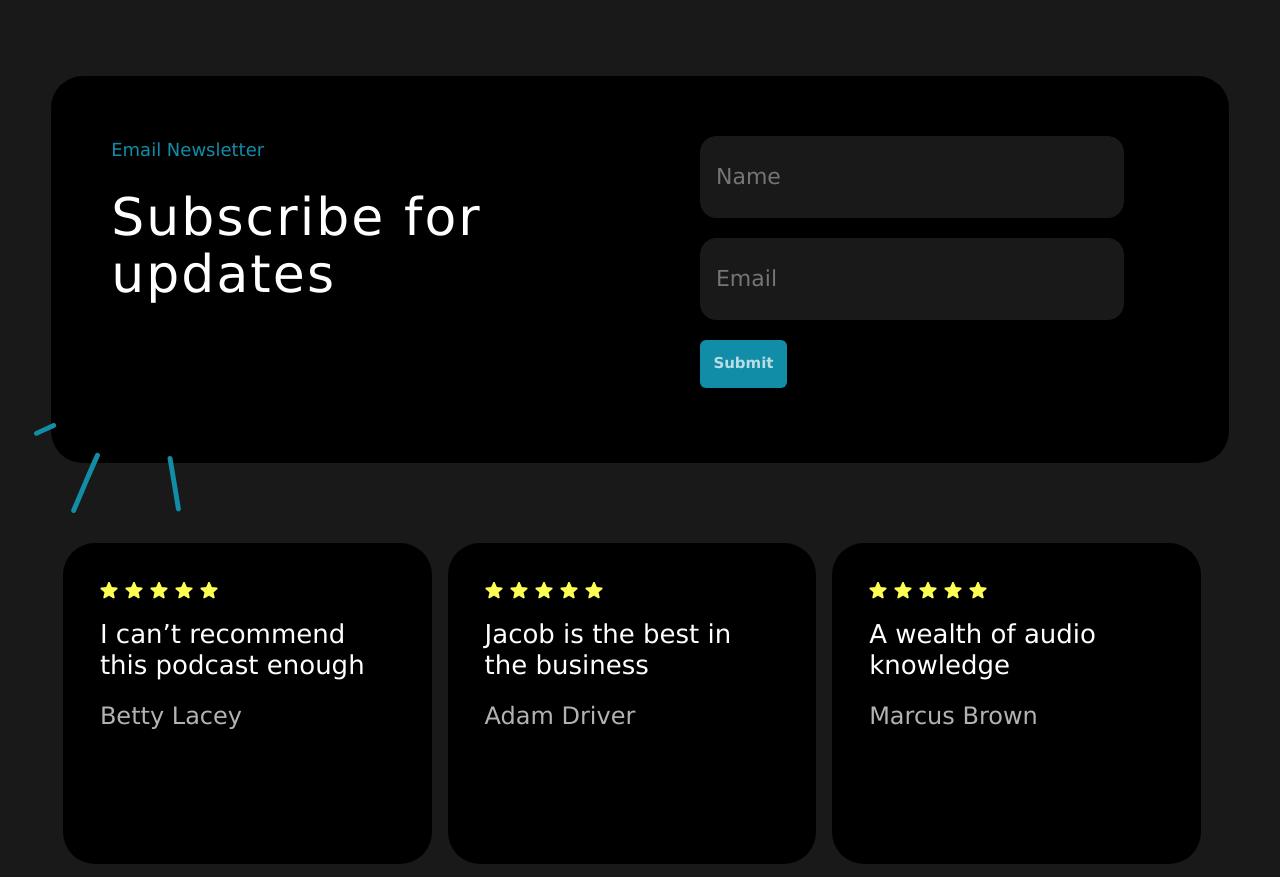
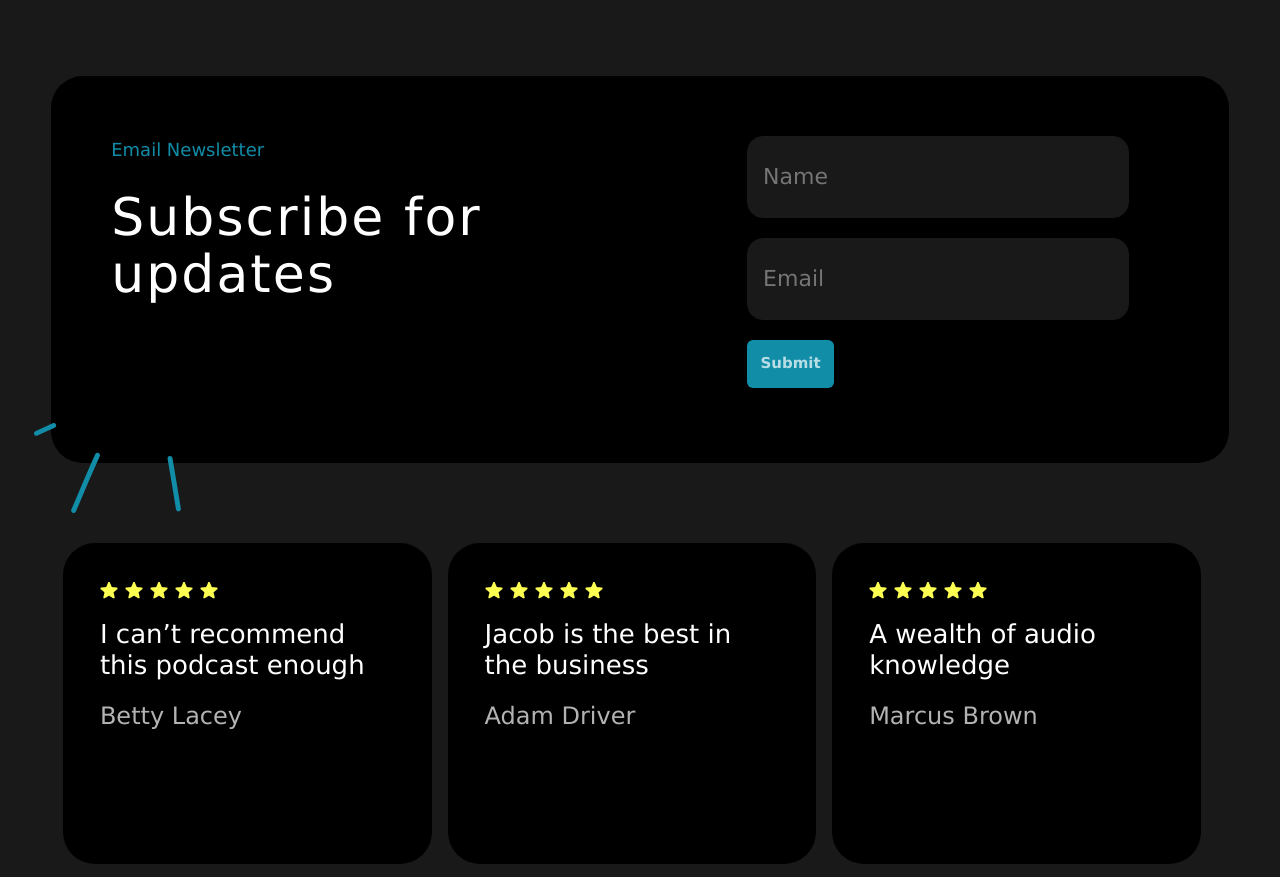
Before and after one commit to Olegoriy/podcast, a plain HTML site: page index.html in a window 1280 px wide. Shown: the part 3560-4437 px from the top of the page. Drawn offline with Linux system fonts and the light colour scheme.

Commit message:
fix: styles for Subscribe for max-width: 1425px

```diff
--- a/styles/subscribe.css
+++ b/styles/subscribe.css
@@ -43,6 +43,7 @@
 
 .form__submit {
     margin-top: 60px;
+    margin-left: 10%;
 }
 
 .submit__group {
@@ -81,7 +82,7 @@
     }
 }
 
-@media (max-width: 1340px) {
+@media (max-width: 1425px) {
     .submit__input {
         width: 90%;
         height: 82px;
```
